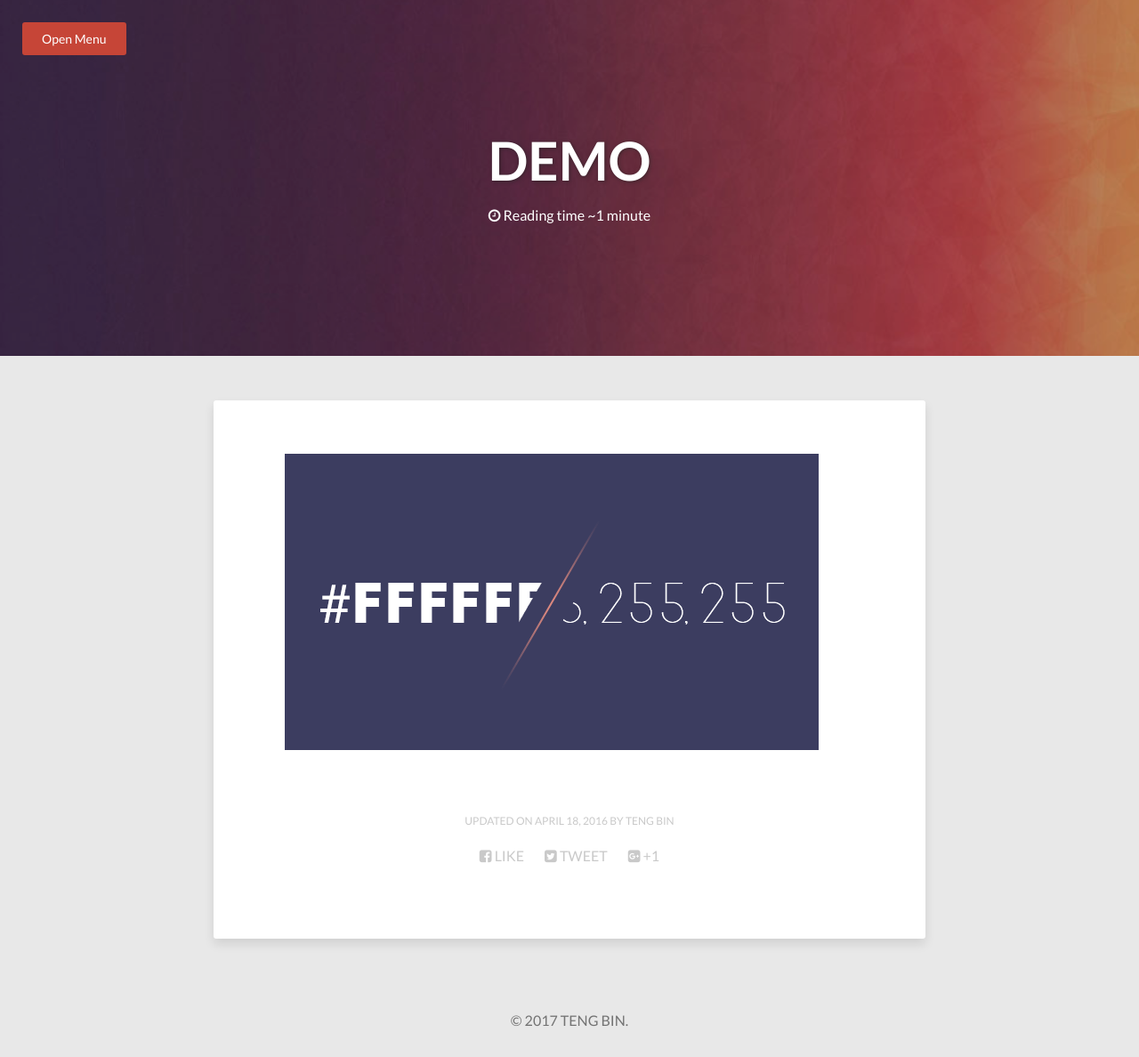
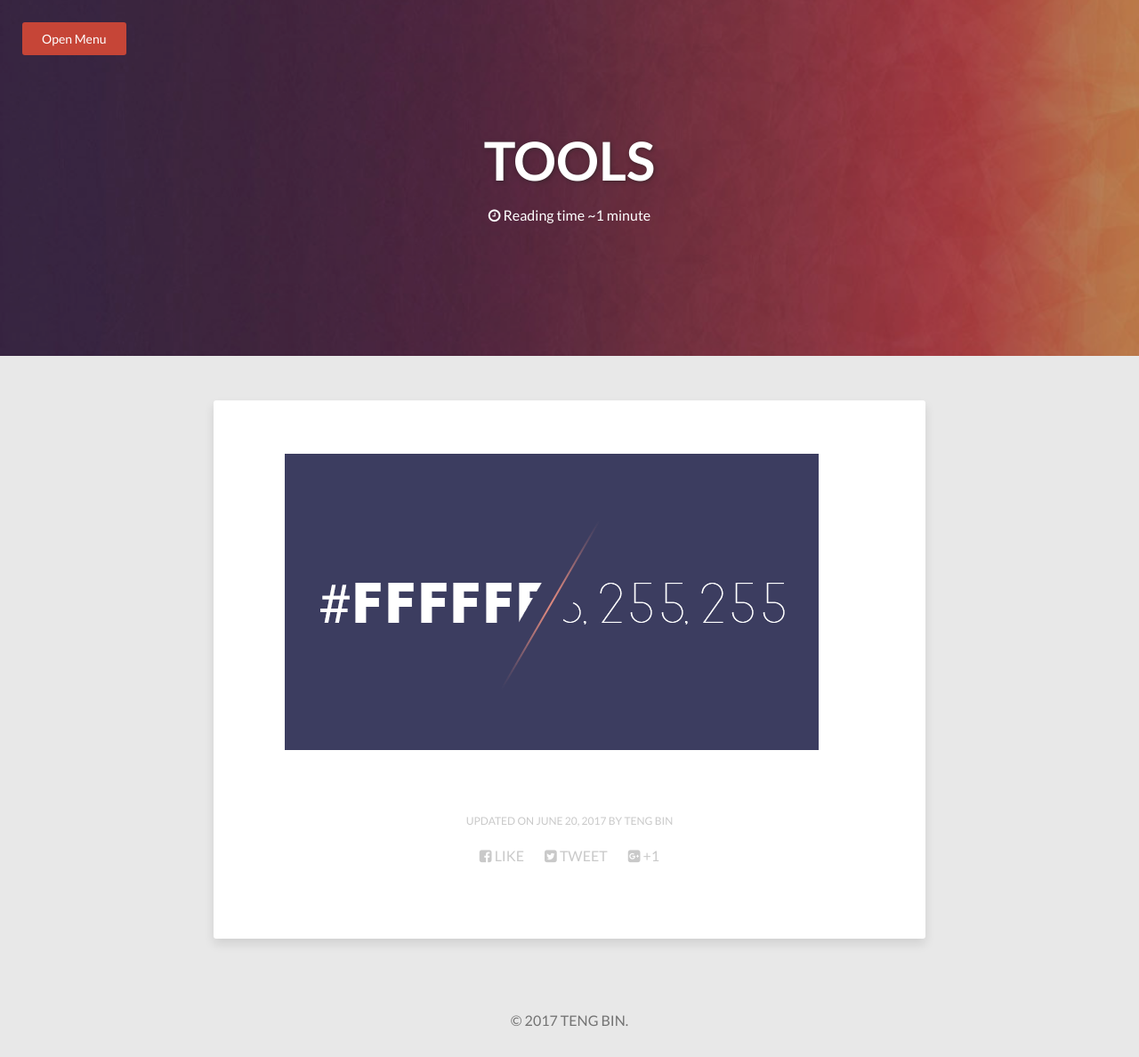
Before and after one commit to tengbinlive/tengbinlive.github.io, a Jekyll site: the page built from tools/index.md, in a window 1280 px wide. Shown: the whole page at 89% size. Built offline with Jekyll 4.4.1, drawn with Linux system fonts in a browser that asks for light colours; nearby versions of some CDN libraries.

Commit message:
no message

```diff
--- a/tools/index.md
+++ b/tools/index.md
@@ -1,10 +1,10 @@
 ---
 layout: page
-title: DEMO
+title: TOOLS
 image:
   feature: abstract-7.jpg
 comments: false
-modified: 2016-04-18
+modified: 2017-06-20
 ---
 
 <figure class="two">
```
